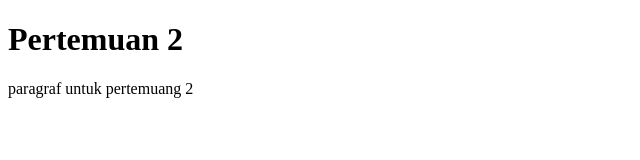
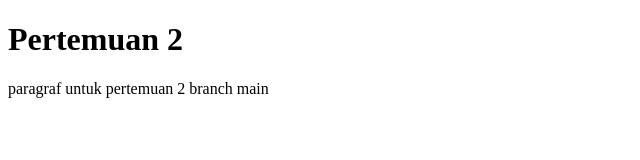
Before and after one commit to Sitinurhaliza25/Pertemuan-2, a plain HTML site: page index.html in a window 1280 px wide. Shown: the full height of the page, 0-640 px from the left. Drawn offline with Linux system fonts and the light colour scheme.

Commit message:
Update index.html

```diff
--- a/index.html
+++ b/index.html
@@ -7,6 +7,9 @@
 </head>
 <body>
     <h1>Pertemuan 2</h1>
-    <p>paragraf untuk pertemuang 2</p>
+    <p>
+        paragraf untuk pertemuan 2
+        branch main
+    </p>
 </body>
 </html>
```
